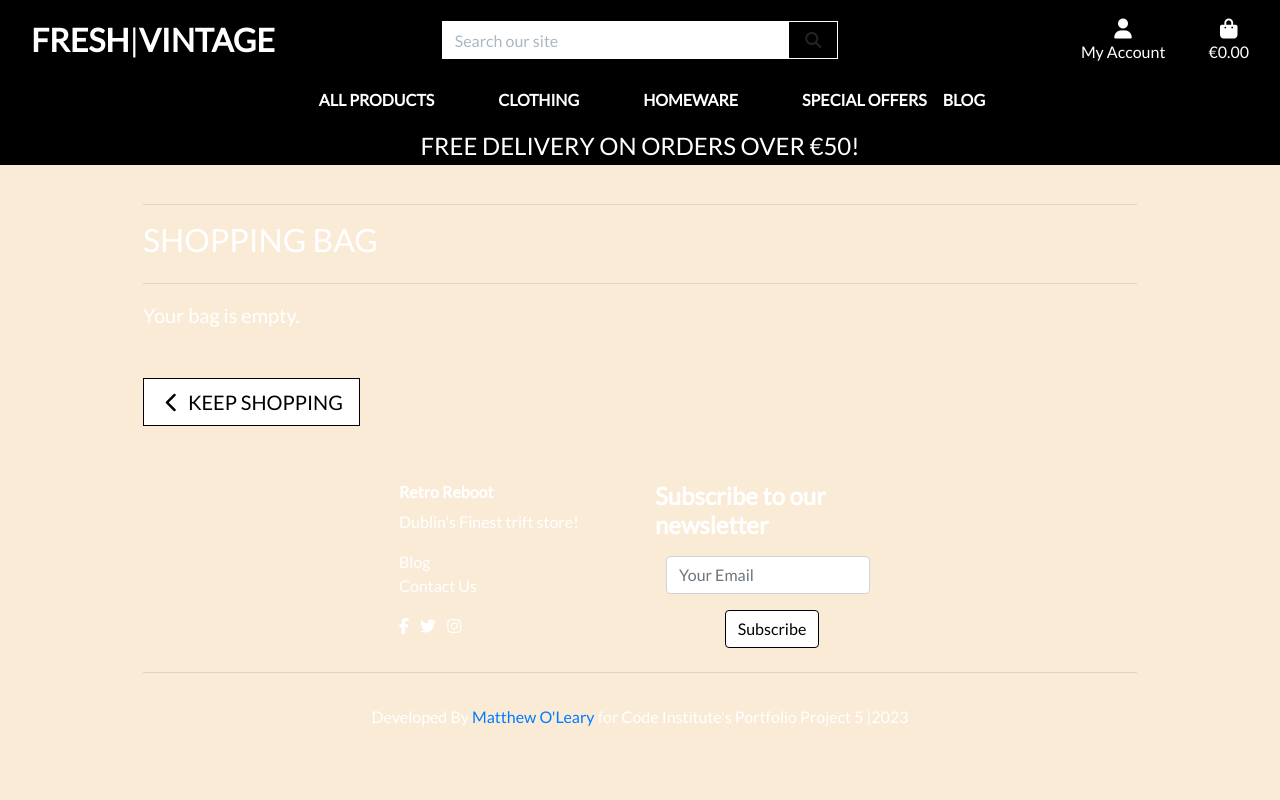
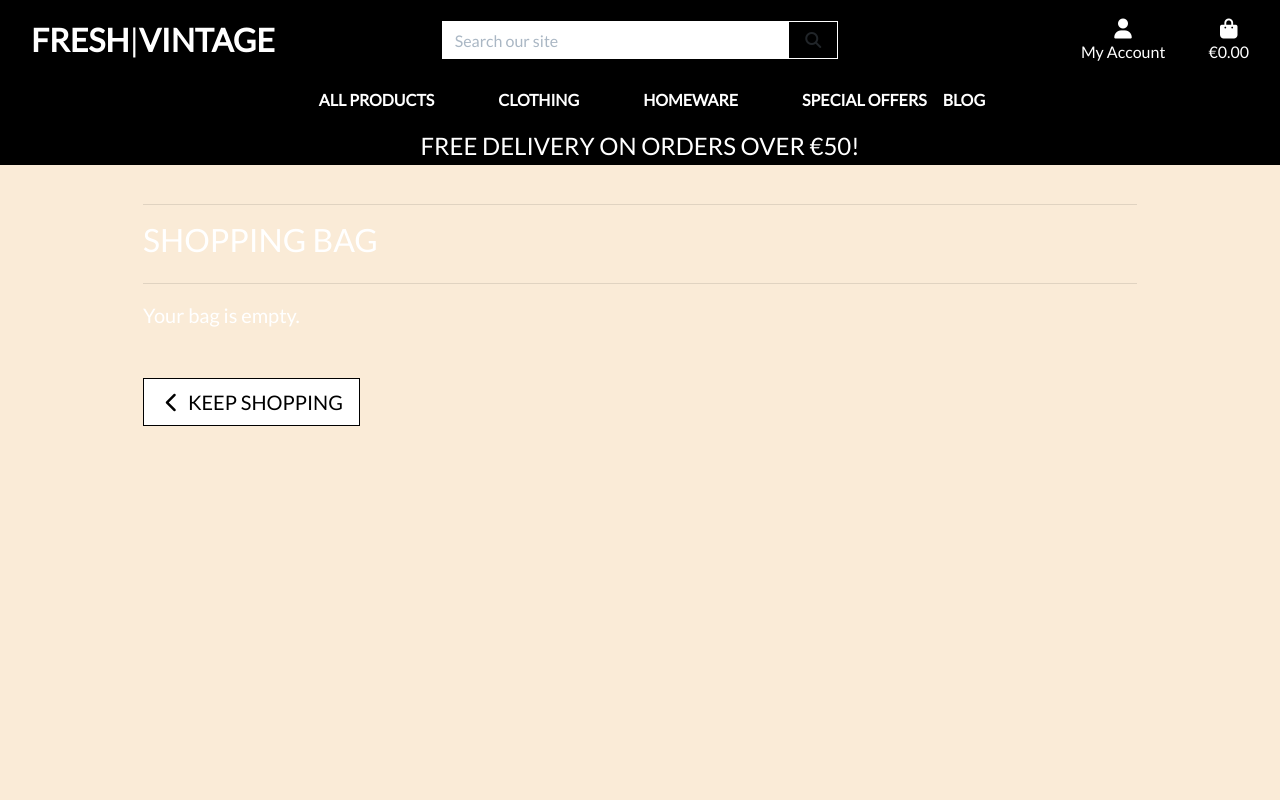
Before and after one commit to MattyOL/Fresh, a Django app: page /bag/ in a window 1280 px wide. Run offline with Django 3.2, Linux system fonts and the light colour scheme; some libraries are stand-ins or nearby versions; some web fonts are replaced.

Commit message:
deleted footer to check for bug

```diff
--- a/templates/base.html
+++ b/templates/base.html
@@ -140,50 +140,6 @@
     {% block content %}
     {% endblock %}
 
-    <footer>
-        <div class="container py-4 py-lg-5">
-            <div class="row justify-content-center">
-                <div class="col-sm-4 col-md-3 text-center text-lg-left d-flex flex-column item">
-                    <h3 class="font-weight-bold" style="font-size: 1rem;">Retro Reboot</h3>
-                    <ul class="list-unstyled">
-                        <li><p class="text-white">Dublin's Finest trift store!</p></li>
-                        <li><a class="text-white" href="{% url 'blog' %}">Blog</a></li>
-                        <li><a class="text-white" href="{% url 'contact' %}">Contact Us</a></li>
-                    </ul>
-                    <ul class="list-inline text-yellow">
-                        <li class="list-inline-item">
-                            <a href="https://www.facebook.com/" target="_blank" rel="nofollow" class="me-4 text-reset">
-                                <i class="fab fa-facebook-f"></i>
-                            </a>
-                        </li>
-                        <li class="list-inline-item">
-                            <a href="https://twitter.com/" target="_blank" rel="nofollow" class="me-4 text-reset">
-                                <i class="fab fa-twitter"></i>
-                            </a>
-                        </li>
-                        <li class="list-inline-item">
-                            <a href="https://www.instagram.com/" target="_blank" rel="nofollow" class="me-4 text-reset">
-                                <i class="fab fa-instagram"></i>
-                            </a>
-                        </li>
-                    </ul>
-                </div>
-
-                <div class="col-lg-3 text-center text-lg-left d-flex flex-column align-items-center order-first align-items-lg-start order-lg-last item social">
-                    <h4 class="font-weight-bold mb-2"><strong>Subscribe to our newsletter</strong></h4>
-                    <form class="d-flex justify-content-center flex-wrap" method="POST" action="{% url 'newsletter-signup' %}">
-                        {% csrf_token %}
-                        <div class="my-2"><input class="form-control" type="email" name="email" placeholder="Your Email"></div>
-                        <div class="my-2"><button class="btn btn-outline-black ml-2" type="submit">Subscribe </button></div>
-                    </form>
-                </div>
-            </div>
-            <hr>
-            <div class="text-center pt-3">
-                <p class="mb-0">Developed By <a href="" target="_blank" rel="nofollow">Matthew O'Leary</a> for Code Institute's Portfolio Project 5 |2023</p>
-            </div>
-        </div>
-    </footer>
 
 
 
```
